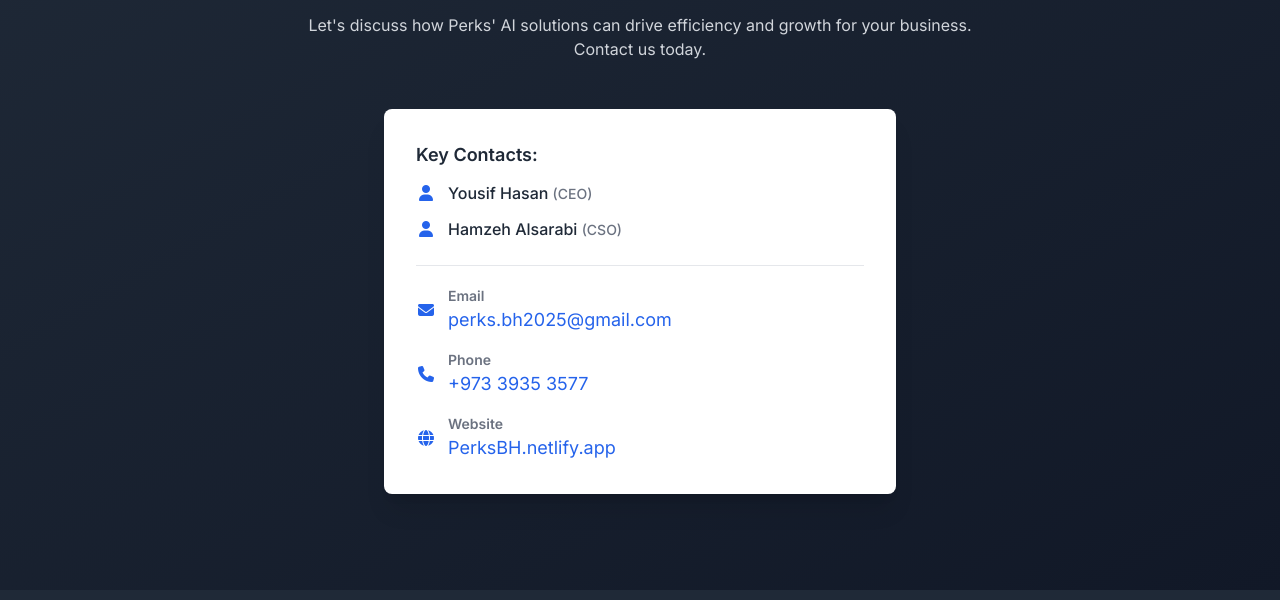
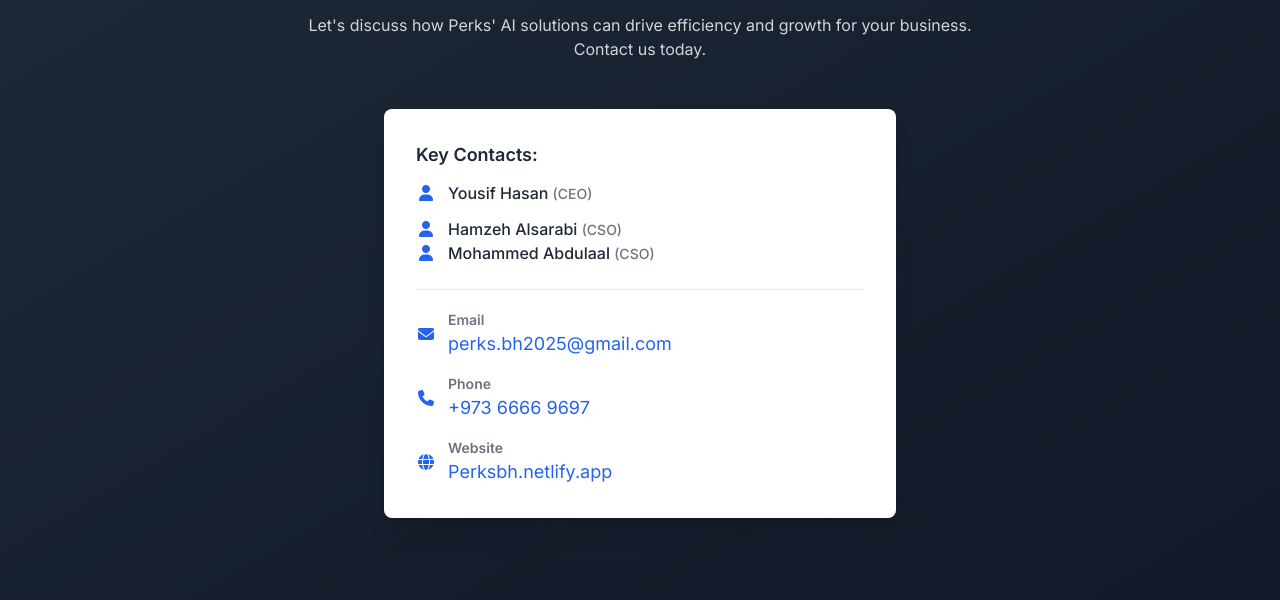
Before and after one commit to qowq/PERKSMENA, a plain HTML site: page index.html in a window 1280 px wide. Shown: the part 7309-7909 px from the top of the page. Drawn offline with nearby package versions, Linux system fonts and the light colour scheme.

Commit message:
Update index.html
numnbers contacts

```diff
--- a/index.html
+++ b/index.html
@@ -661,6 +661,12 @@
                                 <p class="text-md font-medium">Hamzeh Alsarabi <span class="text-sm text-gray-500">(CSO)</span></p>
                             </div>
                         </div>
+                         <div class="flex items-center space-x-3">
+                            <i class="fas fa-user text-blue-600 w-5 text-center flex-shrink-0"></i>
+                            <div>
+                                <p class="text-md font-medium">Mohammed Abdulaal <span class="text-sm text-gray-500">(CSO)</span></p>
+                            </div>
+                        </div>
                     </div>
 
                      <div class="border-t border-gray-200 pt-5 space-y-4">
@@ -675,14 +681,14 @@
                              <i class="fas fa-phone text-blue-600 w-5 text-center flex-shrink-0"></i>
                             <div>
                                  <h4 class="font-semibold text-gray-500 text-sm">Phone</h4>
-                                <a href="tel:+97339353577" class="text-lg text-blue-600 hover:underline whitespace-nowrap">+973 3935 3577</a>
+                                <a href="tel:+97366669697" class="text-lg text-blue-600 hover:underline whitespace-nowrap">+973 6666 9697</a>
                             </div>
                         </div>
                          <div class="flex items-center space-x-3">
                              <i class="fas fa-globe text-blue-600 w-5 text-center flex-shrink-0"></i>
                             <div>
                                 <h4 class="font-semibold text-gray-500 text-sm">Website</h4>
-                                <a href="http://PerksBH.netlify.app" target="_blank" rel="noopener noreferrer" class="text-lg text-blue-600 hover:underline">PerksBH.netlify.app</a>
+                                <a href="http://Perksbh.netlify.app" target="_blank" rel="noopener noreferrer" class="text-lg text-blue-600 hover:underline">Perksbh.netlify.app</a>
                             </div>
                         </div>
                     </div>
```
